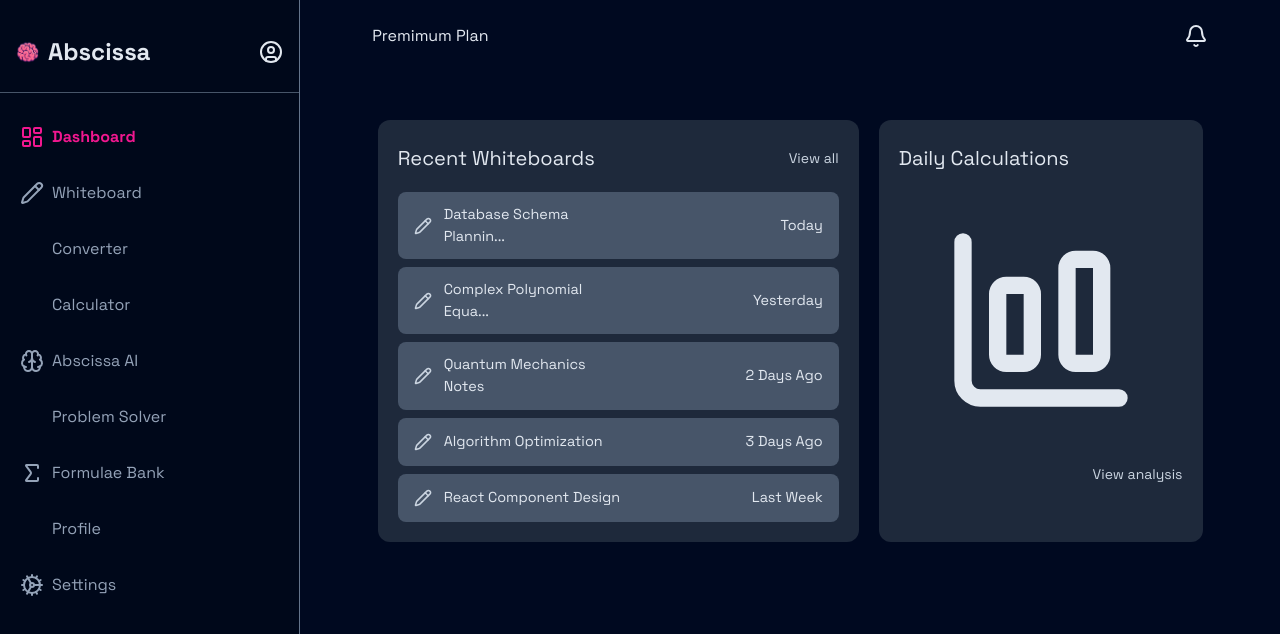
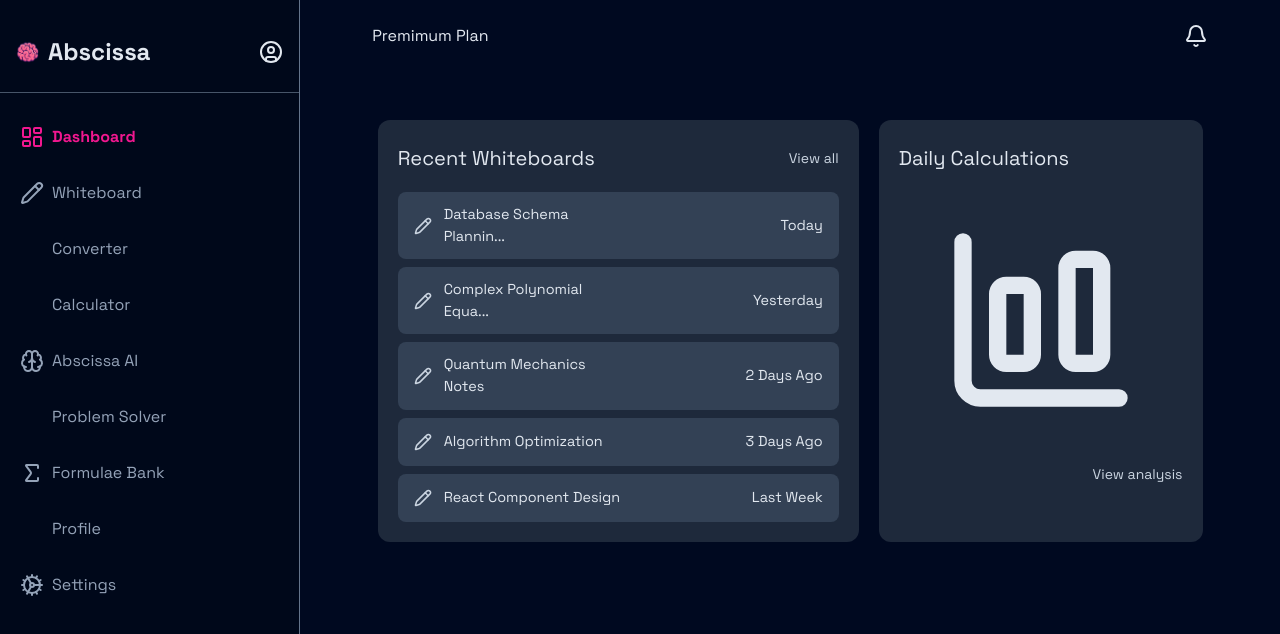
Before and after one commit to fisayo-dev/abscissa, a React (Vite) app in the folder frontend/: page /dashboard in a window 1280 px wide. Shown: the top 634 px of the page. Built offline with nearby package versions, Linux system fonts and the light colour scheme; some icons are missing.

Commit message:
style: added contrast style to recent whiteboard elements

```diff
--- a/frontend/src/pages/Private/UserHome.jsx
+++ b/frontend/src/pages/Private/UserHome.jsx
@@ -26,7 +26,7 @@ const UserHome = () => {
                 {sampleWhiteBoards.map((board, index) => (
                   <div
                     key={index}
-                    className="text-[0.9rem] px-4 py-3 rounded-lg bg-slate-600"
+                    className="text-[0.9rem] px-4 py-3 rounded-lg hover:bg-slate-600 bg-slate-700 cursor-pointer"
                   >
                     <div className="flex items-center gap-3">
                       <PencilIcon className="text-slate-300 w-10 " />
```
